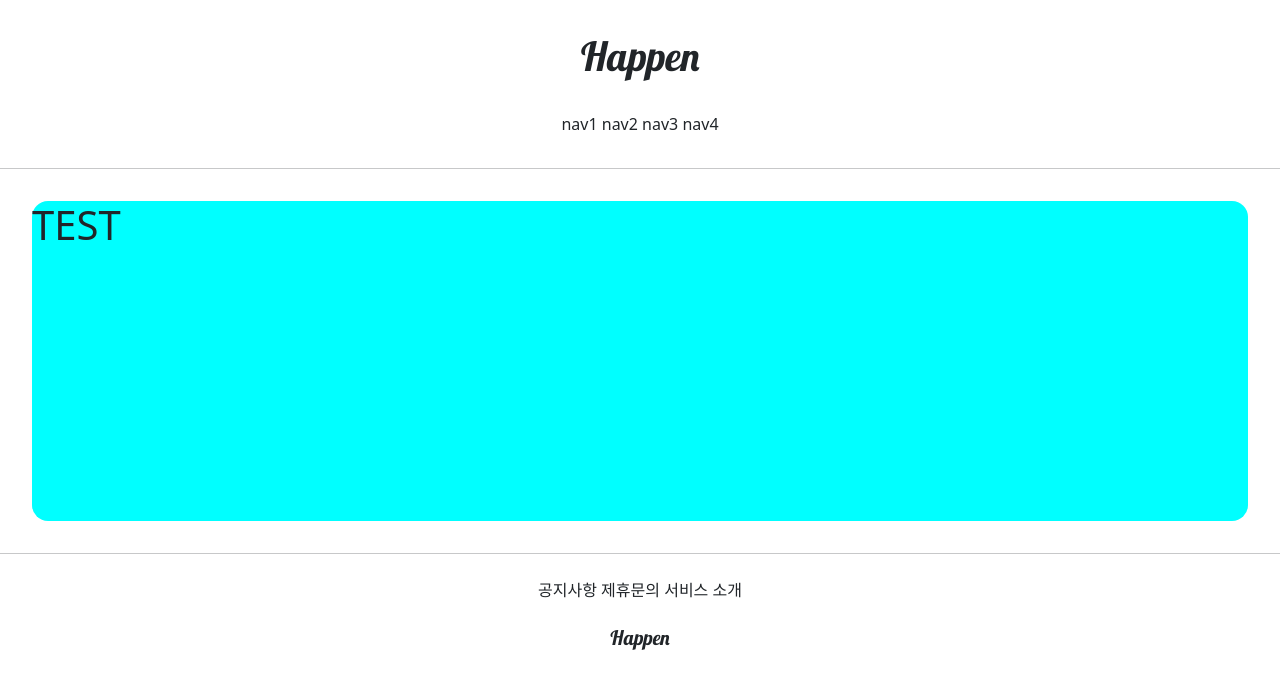
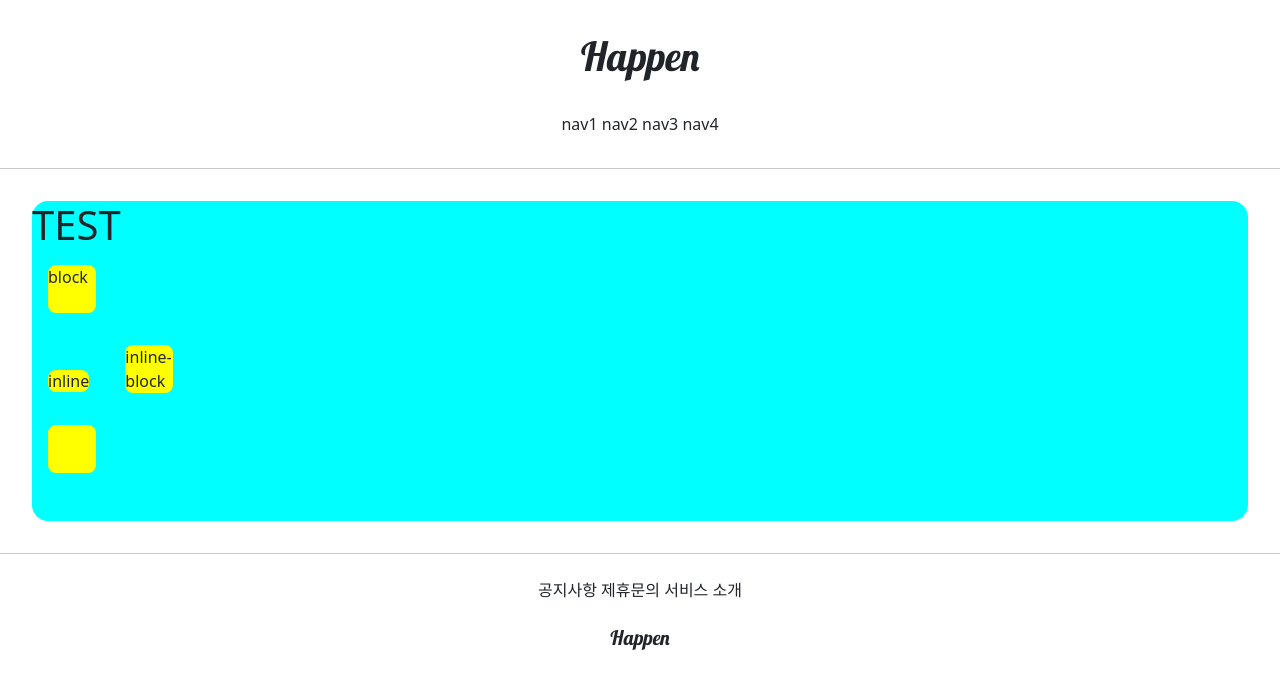
Before and after one commit to tkekdzhd/gis_0702, a Django app: page /accounts/hello_world/ in a window 1280 px wide. Shown: the top 689 px of the page. Run offline with Django 3.2, Linux system fonts and the light colour scheme; parts of the project's set-up code (start-up, migrations or seed data) failed here and were passed over.

Commit message:
0707 commit 2

```diff
--- a/accountapp/templates/accountapp/hello_world.html
+++ b/accountapp/templates/accountapp/hello_world.html
@@ -1,7 +1,23 @@
 {% extends 'base.html' %}
 
 {% block content %}
+
+    <style>
+        .test{
+            background-color: yellow;
+            margin: 1rem;
+            width: 48px;
+            height: 48px;
+            border-radius: .5rem;
+        }
+    </style>
+
     <div style="height: 20rem; background-color: aqua; margin: 2rem; border-radius: 1rem">
         <h1>TEST</h1>
+        <div class="test" style="display: block">block</div>
+        <div class="test" style="display: inline">inline</div>
+        <div class="test" style="display: none">none</div>
+        <div class="test" style="display: inline-block">inline-block</div>
+        <div class="test"></div>
     </div>
 {% endblock %}
```
